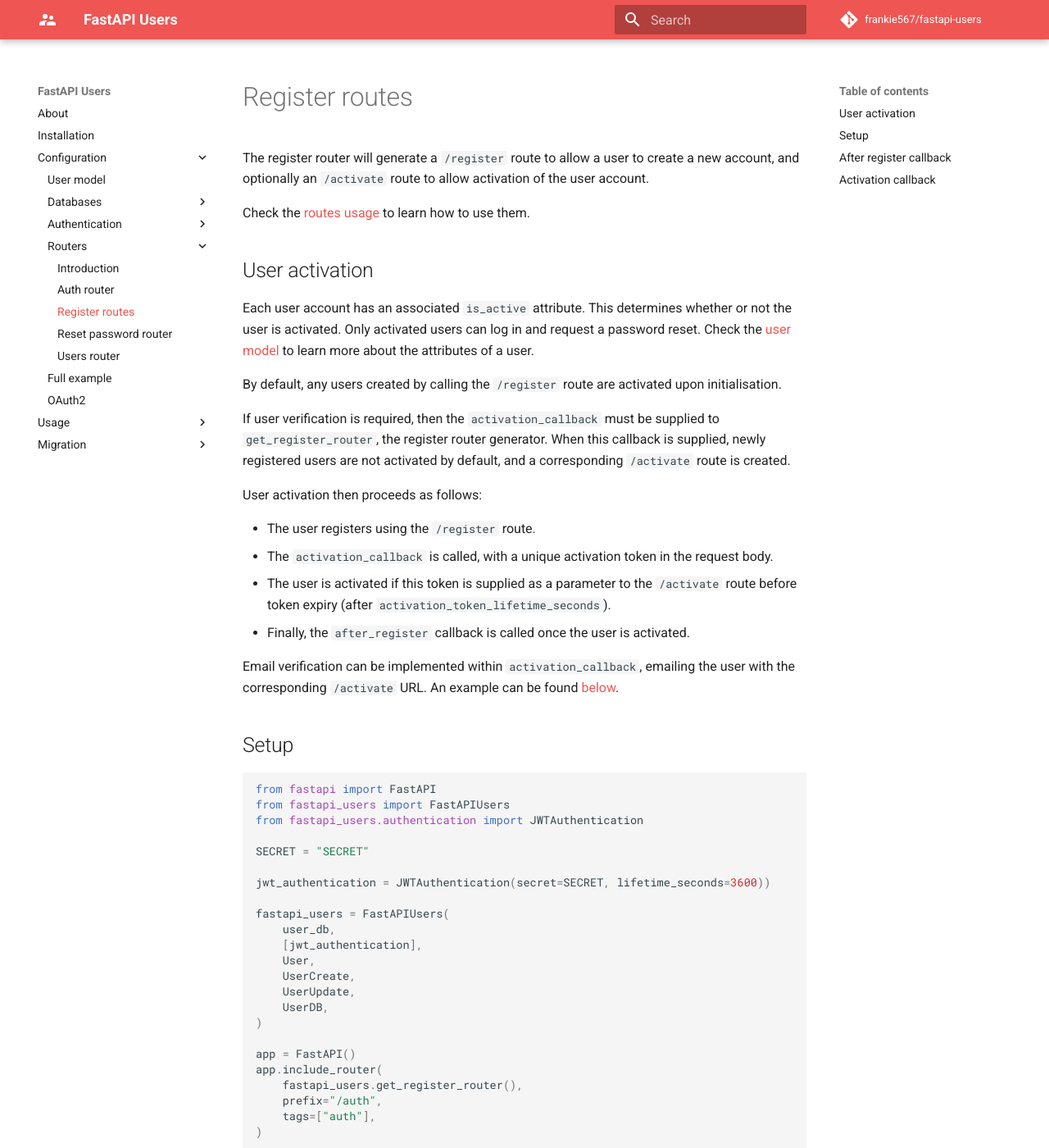
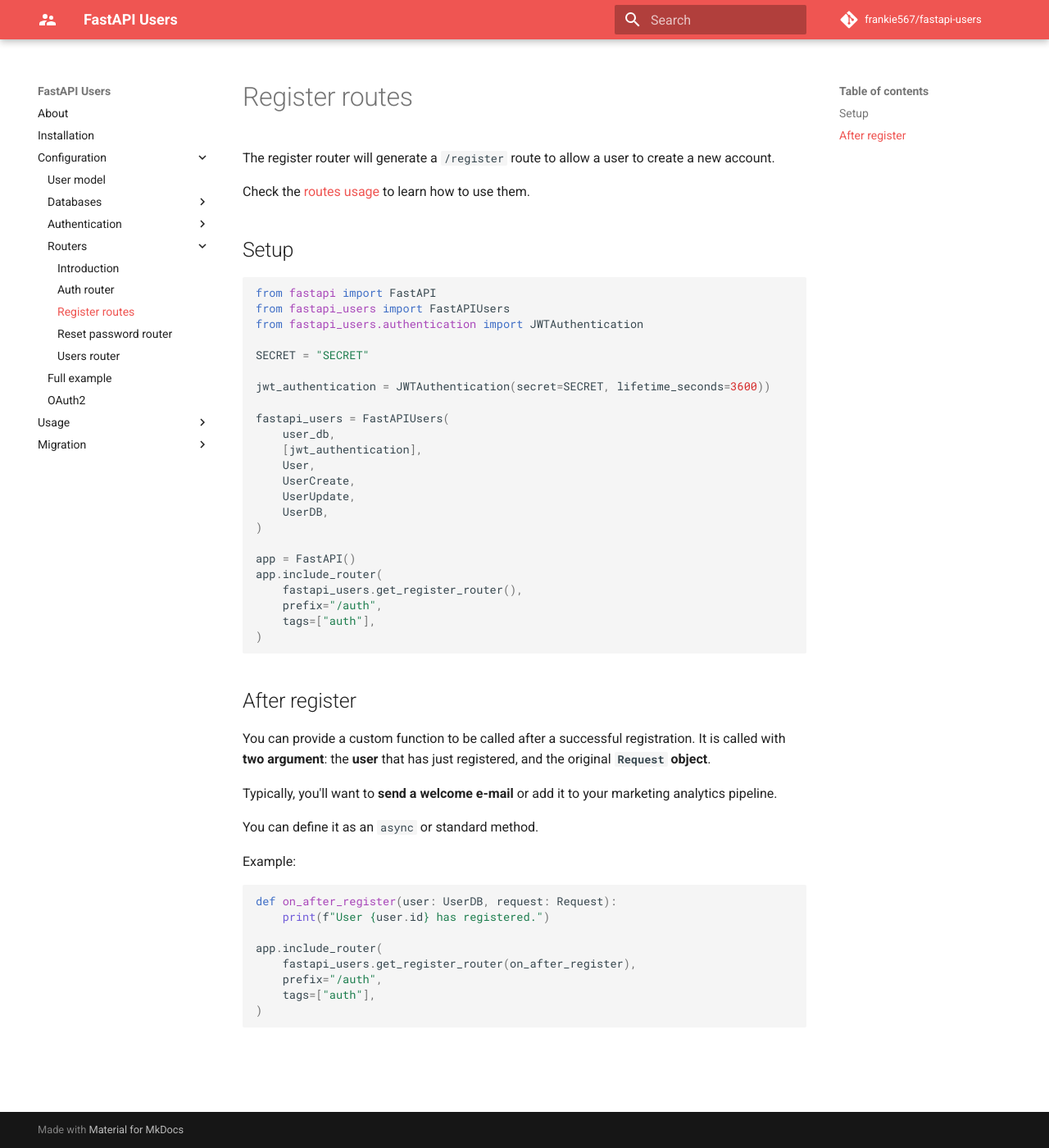
Before and after one commit to fastapi-users/fastapi-users, an MkDocs documentation site: the page built from docs/configuration/routers/register.md, in a window 1280 px wide and 1400 px high. Shown: the whole window at 82% size. Built offline with MkDocs 1.6.1 and Material for MkDocs 9.7.7, drawn with Linux system fonts in a browser that asks for light colours; comment, search, counter and statistics services are not loaded; some of the changed text lies outside the part shown.

Commit message:
Restored docs to original state.

````diff
--- a/docs/configuration/routers/register.md
+++ b/docs/configuration/routers/register.md
@@ -1,25 +1,8 @@
 # Register routes
 
-The register router will generate a `/register` route to allow a user to create a new account, and optionally an `/activate` route to allow activation of the user account.
+The register router will generate a `/register` route to allow a user to create a new account.
 
 Check the [routes usage](../../usage/routes.md) to learn how to use them.
-
-## User activation
-
-Each user account has an associated `is_active` attribute.  This determines whether or not the user is activated.  Only activated users can log in and request a password reset.  Check the [user model](../../configuration/model.md) to learn more about the attributes of a user.
-
-By default, any users created by calling the `/register` route are activated upon initialisation.
-
-If user verification is required, then the `activation_callback` must be supplied to `get_register_router`, the register router generator. When this callback is supplied, newly registered users are not activated by default, and a corresponding `/activate` route is created.
-
-User activation then proceeds as follows:
-
-* The user registers using the `/register` route.
-* The `activation_callback` is called, with a unique activation token in the request body.
-* The user is activated if this token is supplied as a parameter to the `/activate` route before token expiry (after `activation_token_lifetime_seconds`).
-* Finally, the `after_register` callback is called once the user is activated.
-
-Email verification can be implemented within `activation_callback`, emailing the user with the corresponding `/activate` URL.  An example can be found [below](#activation-callback).
 
 ## Setup
 
@@ -47,34 +30,11 @@
     prefix="/auth",
     tags=["auth"],
 )
+```
 
-```
-`get_register_router`
+## After register
 
-Parameters:
-
-* `after_register: Optional[Callable[[models.UD, Request], None]] = None`
-
-    Optional callback which takes a **user** (`models.UD`) and a **request** (`Request`) and is called upon user activation.
-
-* `activation_callback: Optional[Callable[[models.UD, str, Request], None]] = None`
-
-    Optional callback which takes a **user** (`models.UD`), a **token** (`str`) and a **request** (`Request`). If supplied, the user is not activated by default, and can be activated by passing the token to the activate route. If not supplied, no activation step occurs and the user is activated by default.
-
-* `activation_token_secret: str = None`:
-
-    Cryptographic secret to encode activation token. Required if `activation_callback` supplied.
-
-* `activation_token_lifetime_seconds: int = 3600`:
-
-    Lifetime of the activation token in seconds, if activation_callback supplied. **Defaults to 3600**.
-
-## After register callback
-
-You can provide a custom function, `after_register` to be called after a user is successfully activated. This can occur either upon registration if no `activation_callback` is specified, or instead upon activation otherwise. This is called with **two arguments**:
-
-* The `user` that has just registered
-* The original `Request` object
+You can provide a custom function to be called after a successful registration. It is called with **two argument**: the **user** that has just registered, and the original **`Request` object**.
 
 Typically, you'll want to **send a welcome e-mail** or add it to your marketing analytics pipeline.
 
@@ -92,42 +52,3 @@
     tags=["auth"],
 )
 ```
-
-## Activation callback
-
-You can optionally provide an `activation_callback` for [custom user activation](#user-activation). It is called with **three arguments**:
-
-* The `user` that has just registered
-* The activation `token` associated with that user
-* The original `Request` object
-
-You must also supply `activation_token_secret` for this case - a cryptographic secret used to sign the token.
-
-`get_register_router` automatically initializes the `/activate` route when `activation_token_secret` and `activation_callback` are supplied.
-
-A token will be passed to your `activation_callback`. This token can be used to create a url to the `/activate` router, which will in turn activate a user.
-
-Typically, you'll want to **send an activation e-mail** which contains this URL.
-
-Example:
-
-```py
-def activation_callback(
-    created_user: Type[models.BaseUserCreate],
-    token: str,
-    request: Request
-):
-    confirm_url = request.url_for("activate", token=token)
-    print('User {user.id} is to be activated. Visit {confirm_url} to activate.')
-
-def on_after_register(user: UserDB, request: Request):
-    print(f"User {user.id} has registered.")
-
-app.include_router(
-    fastapi_users.get_register_router(
-        after_register = on_after_register,
-        activation_callback = activation_callback,
-        activation_token_secret = 'teststring'
-    ), prefix="/auth", tags=["auth"]
-)
-```
````
Also changed, not shown: docs/configuration/model.md (+1 -1 lines), docs/usage/routes.md (+1 -58 lines).
